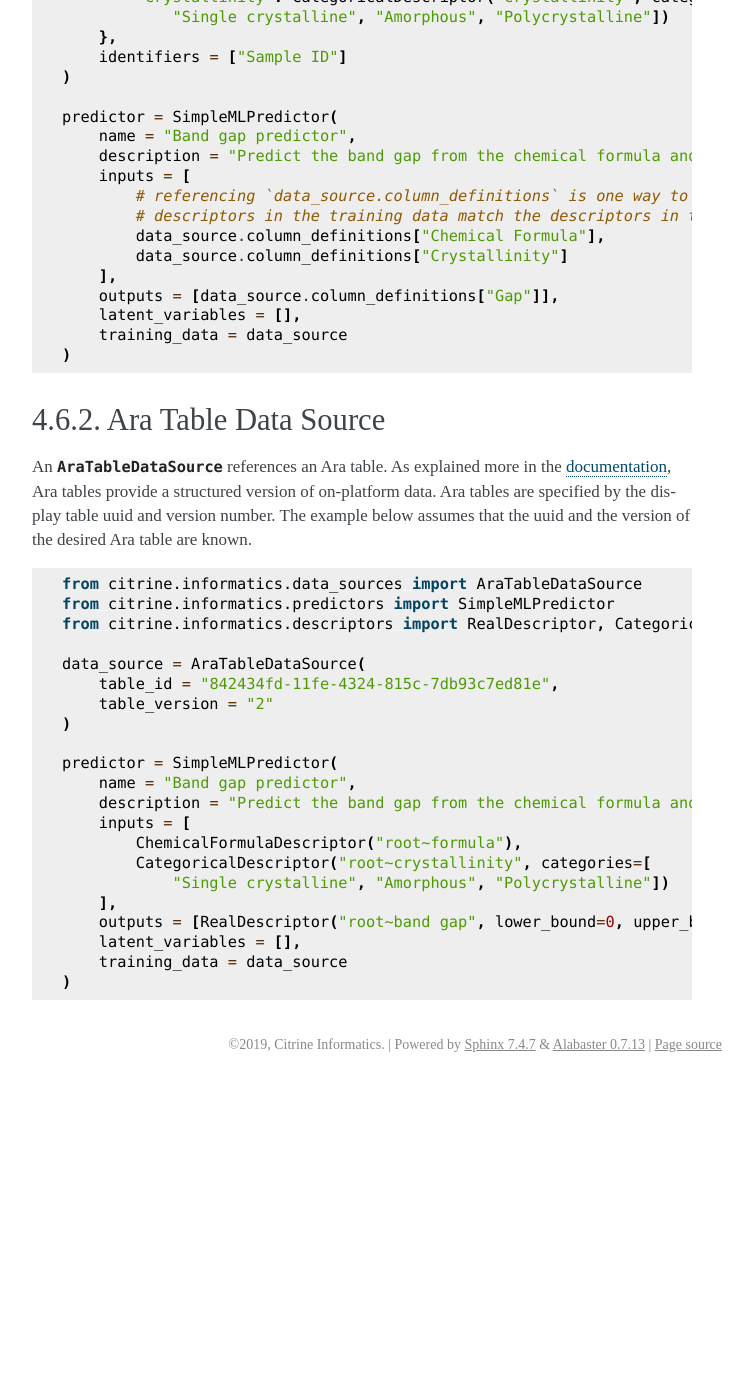
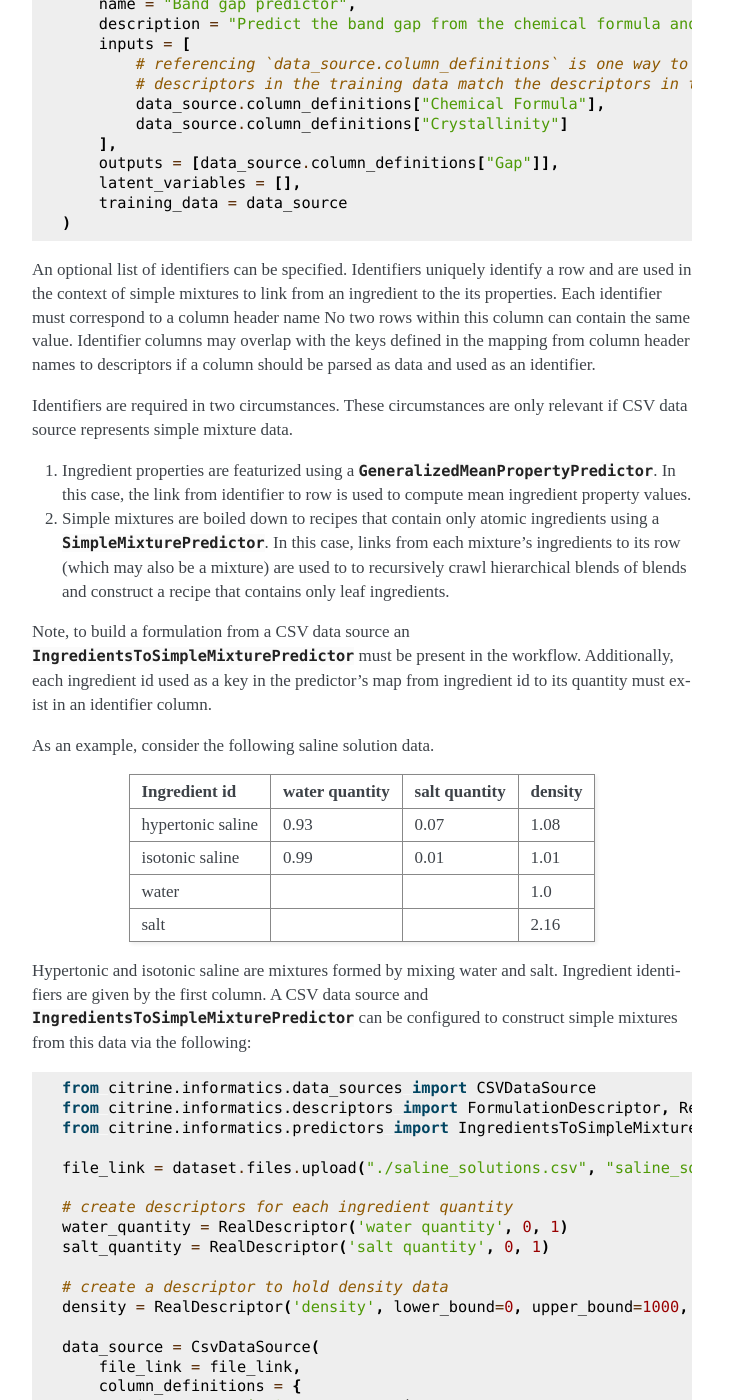
Before and after one commit to CitrineInformatics/citrine-python, a Sphinx documentation site: the page built from docs/source/workflows/data_sources.rst, in a window 1280 px wide and 1400 px high, scrolled down 1004 px. Shown: the whole window, without its empty margins (388-1141 px from the left). Built offline with Sphinx 7.4.7, drawn with Linux system fonts in a browser that asks for light colours; pages that are not in the unit, such as notebooks, are missing from menus; before the commit the page ends 2087 px from its top, so only the background shows below that; some of the changed text lies outside the part shown.

Commit message:
Added docs for csv identifiers.

```diff
--- a/docs/source/workflows/data_sources.rst
+++ b/docs/source/workflows/data_sources.rst
@@ -15,21 +15,15 @@ Uploading a new file with the same name will produce a new version of the file w
 The columns in the CSV are extracted and parsed by a mapping of column header names to user-created descriptors.
 Columns in the CSV that are not mapped with a descriptor are ignored.
 
-An optional list of identifiers can be specified.
-Each identifier is a column header name.
-These may overlap with the keys defined in the mapping from column header names to descriptors if a column should be parsed as data and used as an identifier.
-Identifiers should be globally unique.
-No two rows should contain the same value.
-
 Assume that a file data.csv exists with the following contents:
 
 .. code::
 
-    Chemical Formula,Gap,Crystallinity,Sample ID
-    Bi2Te3,0.153,Single crystalline,0
-    Mg2Ge,0.567,Single crystalline,1
-    GeTe,0.7,Amorphous,2
-    Sb2Se3,1.15,Polycrystalline,3
+    Chemical Formula,Gap,Crystallinity
+    Bi2Te3,0.153,Single crystalline
+    Mg2Ge,0.567,Single crystalline
+    GeTe,0.7,Amorphous
+    Sb2Se3,1.15,Polycrystalline
 
 That file could be used as the training data for a predictor as:
 
@@ -50,8 +44,7 @@ That file could be used as the training data for a predictor as:
             "Gap": RealDescriptor("Band gap", lower_bound=0, upper_bound=20, units="eV"),
             "Crystallinity": CategoricalDescriptor("Crystallinity", categories=[
                 "Single crystalline", "Amorphous", "Polycrystalline"])
-        },
-        identifiers = ["Sample ID"]
+        }
     )
 
     predictor = SimpleMLPredictor(
@@ -66,6 +59,85 @@ That file could be used as the training data for a predictor as:
         outputs = [data_source.column_definitions["Gap"]],
         latent_variables = [],
         training_data = data_source
+    )
+
+An optional list of identifiers can be specified.
+Identifiers uniquely identify a row and are used in the context of simple mixtures to link from an ingredient to the its properties.
+Each identifier must correspond to a column header name
+No two rows within this column can contain the same value.
+Identifier columns may overlap with the keys defined in the mapping from column header names to descriptors if a column should be parsed as data and used as an identifier.
+
+Identifiers are required in two circumstances.
+These circumstances are only relevant if CSV data source represents simple mixture data.
+
+1. Ingredient properties are featurized using a :class:`~citrine.informatics.predictors.GeneralizedMeanPropertyPredictor`.
+   In this case, the link from identifier to row is used to compute mean ingredient property values.
+2. Simple mixtures are boiled down to recipes that contain only atomic ingredients using a :class:`~citrine.informatics.predictors.SimpleMixturePredictor`.
+   In this case, links from each mixture's ingredients to its row (which may also be a mixture) are used to to recursively crawl hierarchical blends of blends and construct a recipe that contains only leaf ingredients.
+
+Note, to build a formulation from a CSV data source an :class:`~citrine.informatics.predictors.IngredientsToSimpleMixturePredictor` must be present in the workflow.
+Additionally, each ingredient id used as a key in the predictor's map from ingredient id to its quantity must exist in an identifier column.
+
+As an example, consider the following saline solution data.
+
++-------------------+----------------+---------------+---------+
+| Ingredient id     | water quantity | salt quantity | density |
++===================+================+===============+=========+
+| hypertonic saline | 0.93           | 0.07          | 1.08    |
++-------------------+----------------+---------------+---------+
+| isotonic saline   | 0.99           | 0.01          | 1.01    |
++-------------------+----------------+---------------+---------+
+| water             |                |               | 1.0     |
++-------------------+----------------+---------------+---------+
+| salt              |                |               | 2.16    |
++-------------------+----------------+---------------+---------+
+
+Hypertonic and isotonic saline are mixtures formed by mixing water and salt.
+Ingredient identifiers are given by the first column.
+A CSV data source and :class:`~citrine.informatics.predictors.IngredientsToSimpleMixturePredictor` can be configured to construct simple mixtures from this data via the following:
+
+.. code:: python
+
+    from citrine.informatics.data_sources import CSVDataSource
+    from citrine.informatics.descriptors import FormulationDescriptor, RealDescriptor
+    from citrine.informatics.predictors import IngredientsToSimpleMixturePredictor
+
+    file_link = dataset.files.upload("./saline_solutions.csv", "saline_solutions.csv")
+
+    # create descriptors for each ingredient quantity
+    water_quantity = RealDescriptor('water quantity', 0, 1)
+    salt_quantity = RealDescriptor('salt quantity', 0, 1)
+
+    # create a descriptor to hold density data
+    density = RealDescriptor('density', lower_bound=0, upper_bound=1000, units='g/cc')
+
+    data_source = CsvDataSource(
+        file_link = file_link,
+        column_definitions = {
+            'water quantity': water_quantity,
+            'salt quantity': salt_quantity,
+            'density': density
+        },
+        identifiers=['Ingredient id']
+    )
+
+    # create a descriptor to hold simple mixtures
+    formulation = FormulationDescriptor('simple mixture')
+
+    IngredientsToSimpleMixturePredictor(
+        name='Ingredients to simple mixture predictor',
+        description='Constructs a mixture from ingredient quantities',
+        output=formulation,
+        # map from ingredient id to its quantity
+        id_to_quantity={
+            'water': water_quantity,
+            'salt': salt_quantity
+        },
+        # label water as a solvent and salt a solute
+        labels={
+            'solvent': ['water'],
+            'solute': ['salt']
+        }
     )
 
 Ara Table Data Source
```
Also changed, not shown: 1 other file.
